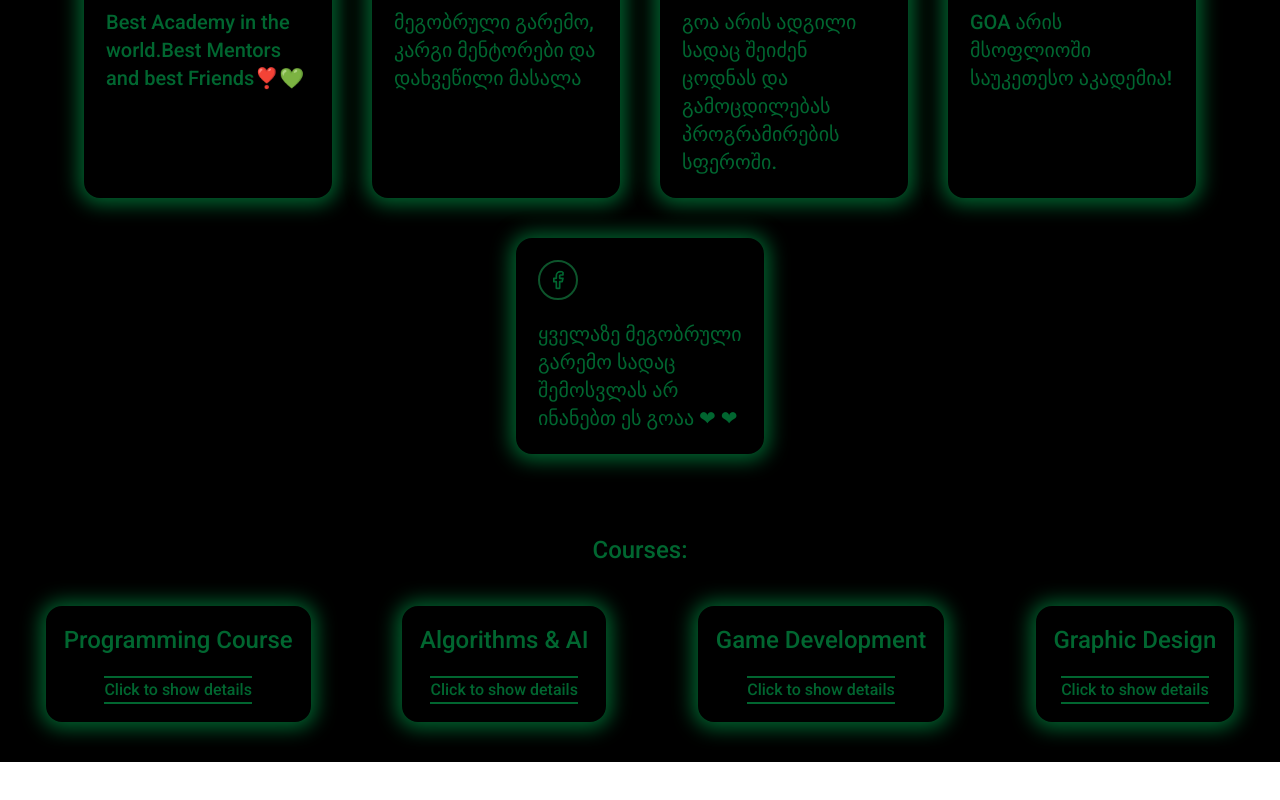
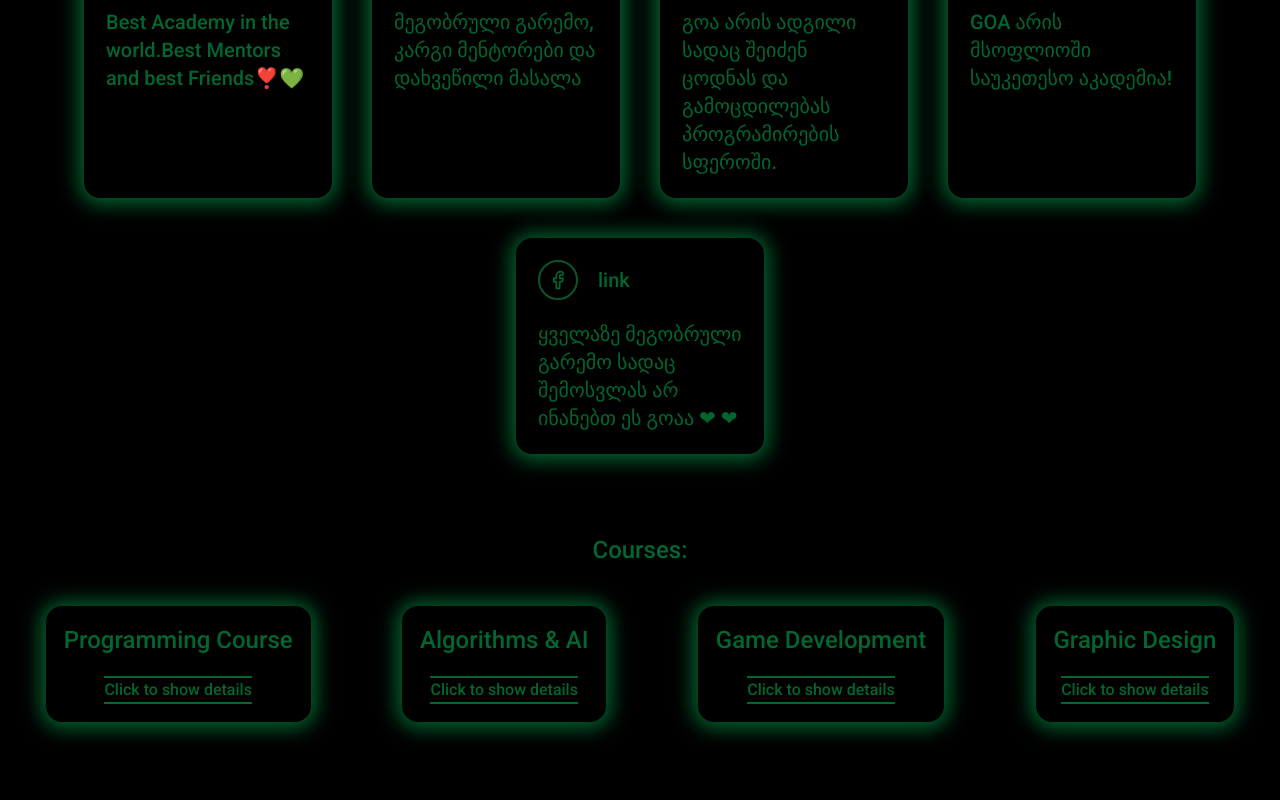
Before and after one commit to zazaborisovi/goa-certificate-site, a React (Vite) app: page / in a window 1280 px wide. Shown: the part 674-1474 px from the top of the page. Before the commit the page ends 1436 px from the top, so only its background shows below. Built offline with nearby package versions, Linux system fonts and the light colour scheme.

Commit message:
may god save me

```diff
--- a/src/App.jsx
+++ b/src/App.jsx
@@ -4,8 +4,6 @@ import CourseDivs from './components/CourseDivs.jsx';
 import Header from './components/Header.jsx'
 
 export default function App() {
-
-
   const reviews = [
       {"h1": "Best Academy in the world.Best Mentors and best Friends❣️💚" , "link": "https://www.facebook.com/share/p/18fHEhmzJK/"},
       {"h1": "მეგობრული გარემო, კარგი მენტორები და დახვეწილი მასალა" , "link": "https://www.facebook.com/share/p/1EAZmUUnXA/"},
@@ -15,11 +13,11 @@ export default function App() {
   ]
 
   return (
-    <div className='bg-black'>
+    <div className='bg-black cursor-default selection:bg-teal-400'>
 
       <Header />
       <div className='flex flex-col md:flex-row items-center justify-around px-5 py-5 gap-10' id='section1'>
-        <div className='w-full md:w-[45%] flex border-2 border-black p-5 md:p-10  rounded-4xl bg-black shadow-[0px_1px_20px_5px] shadow-green-800'>
+        <div className='w-full md:w-[45%] flex border-2 border-black p-5 md:p-10  rounded-4xl bg-black shadow-[0px_1px_20px_5px] shadow-green-800 hover:scale-115 transition-all duration-500'>
           <p className='text-lg md:text-xl w-fit font-sans font-extrabold flex items-center text-emerald-800 '
           >
           GOA (Goal-Oriented Academy) isn't just the best place to learn programming—it’s where you become the best version of yourself.
@@ -39,8 +37,12 @@ export default function App() {
         <div className='flex flex-wrap gap-10 justify-center w-full *:shadow-[0px_1px_20px_5px] *:shadow-green-800'>
           {
               reviews.map((item , index) => (
-                  <div className='border-2 h-auto w-full sm:w-[45%] md:w-[30%] lg:w-[20%] rounded-2xl bg-black *:text-green-800 flex flex-col items-center gap-2 *:text-xl p-5'>
-                      <Facebook className='border-2 border-green-900 size-10 rounded-full p-2 self-start' onClick={() => window.open(item.link)}/>
+                  <div className='border-2 h-auto w-full sm:w-[45%] md:w-[30%] lg:w-[20%] rounded-2xl bg-black *:text-green-800 flex flex-col items-start gap-2 *:text-xl p-5
+                   hover:scale-125 transition-all duration-500 '>
+                    <div className='group flex justify-start w-fit items-center gap-5 self-start hover:text-white' onClick={() => window.open(item.link)}>
+                      <Facebook className='border-2 border-green-900 size-10 rounded-full p-2 self-start group group-hover:border-white'/>
+                      <p className='select-none'>link</p>
+                    </div>
                       <h1 className='text-lg mt-3'>{item.h1}</h1>
                   </div>
               ))
@@ -48,9 +50,9 @@ export default function App() {
         </div>
 
       </div>
-      <div className='py-10 flex flex-col gap-10 items-center px-5 w-full' id='section2'>
+      <div className='py-10 flex flex-col gap-10 items-center px-5 w-full sm:h-[600px] pb-20' id='section2'>
         <h1 className='text-2xl text-green-800'>Courses:</h1>
-        <div className='w-full flex flex-wrap justify-center md:justify-around gap-10'>
+        <div className='w-full flex flex-wrap justify-center md:justify-around gap-10 *:hover:scale-125 *:duration-500 transition-all'>
           <CourseDivs />
         </div>
       </div>
```
